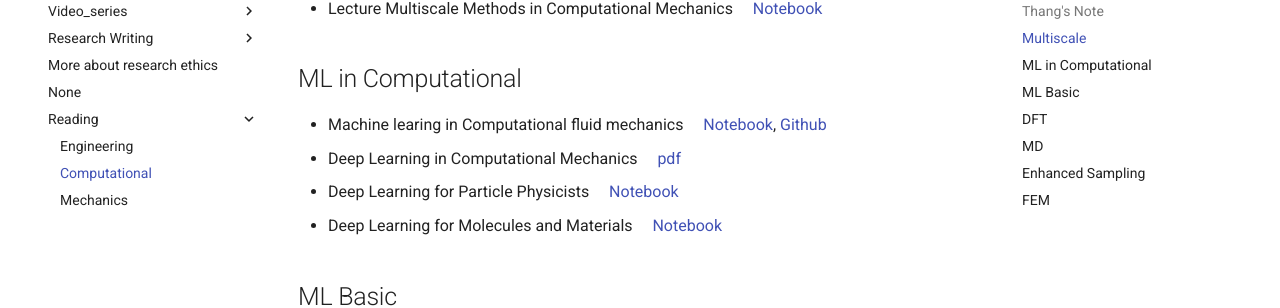
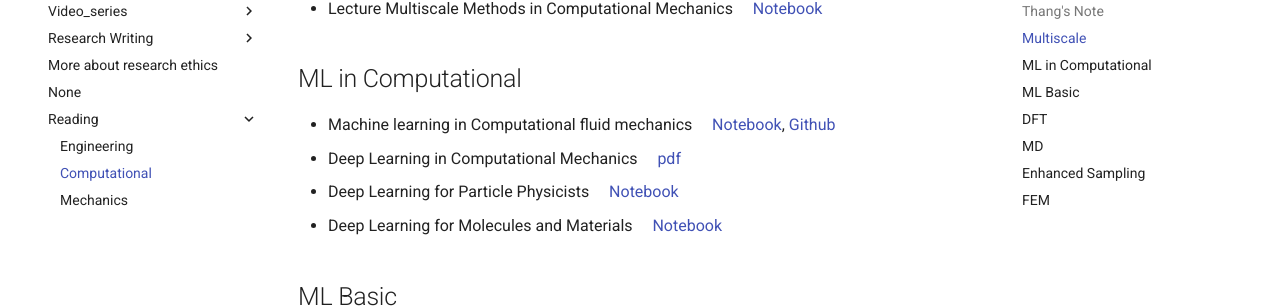
Before and after one commit to thangckt/thangckt.github.io, an MkDocs documentation site: the page built from docs/literature/reading/Comp_Methods.md, in a window 1280 px wide and 900 px high, scrolled down 389 px. Shown: the part 145-453 px from the top of the window. Built offline with MkDocs 1.6.1 and Material for MkDocs 9.7.7, drawn with Linux system fonts in a browser that asks for light colours; the version menu is left out.

Commit message:
Update Comp_Methods.md

```diff
--- a/docs/literature/reading/Comp_Methods.md
+++ b/docs/literature/reading/Comp_Methods.md
@@ -24,13 +24,12 @@ table, td, th {border: none!important;  border-collapse: collapse;  border-spaci
 
 ## ML in Computational
 
-- Machine learing in Computational fluid mechanics &nbsp; &nbsp; [Notebook](https://thangckt.github.io/lec_ml_cfd){target="_blank"},  [Github](https://github.com/AndreWeiner/ml-cfd-lecture){target="_blank"}
+- Machine learning in Computational fluid mechanics &nbsp; &nbsp; [Notebook](https://thangckt.github.io/lec_ml_cfd){target="_blank"},  [Github](https://github.com/AndreWeiner/ml-cfd-lecture){target="_blank"}
 - Deep Learning in Computational Mechanics &nbsp; &nbsp; [pdf](https://link.springer.com/content/pdf/10.1007%2F978-3-030-76587-3.pdf){target="_blank"}
 - Deep Learning for Particle Physicists &nbsp; &nbsp; [Notebook](https://lewtun.github.io/dl4phys){target="_blank"}
 - Deep Learning for Molecules and Materials &nbsp; &nbsp; [Notebook](https://dmol.pub/){target="_blank"}
 
 ## ML Basic
-
 
 - PyTorch for Deep Learning   &nbsp; &nbsp; [Notebook](https://www.learnpytorch.io/){target="_blank"}
 
@@ -60,6 +59,7 @@ table, td, th {border: none!important;  border-collapse: collapse;  border-spaci
 - Introduction to Materials Informatics  | |  [notebook](https://enze-chen.github.io/mi-book-2021){target="_blank"}
 
 ## Enhanced Sampling
+
 - Enhanced sampling methods for molecular dynamics simulations |   [pdf](./pdf/Enhanced_sampling_for_MD.pdf){target="_blank"}
 - Hands-on tutorials: Advanced sampling methods using GROMACS &nbsp; [html](https://weitsehsu.com/course/advanced_sampling){target="_blank"}
 
```
